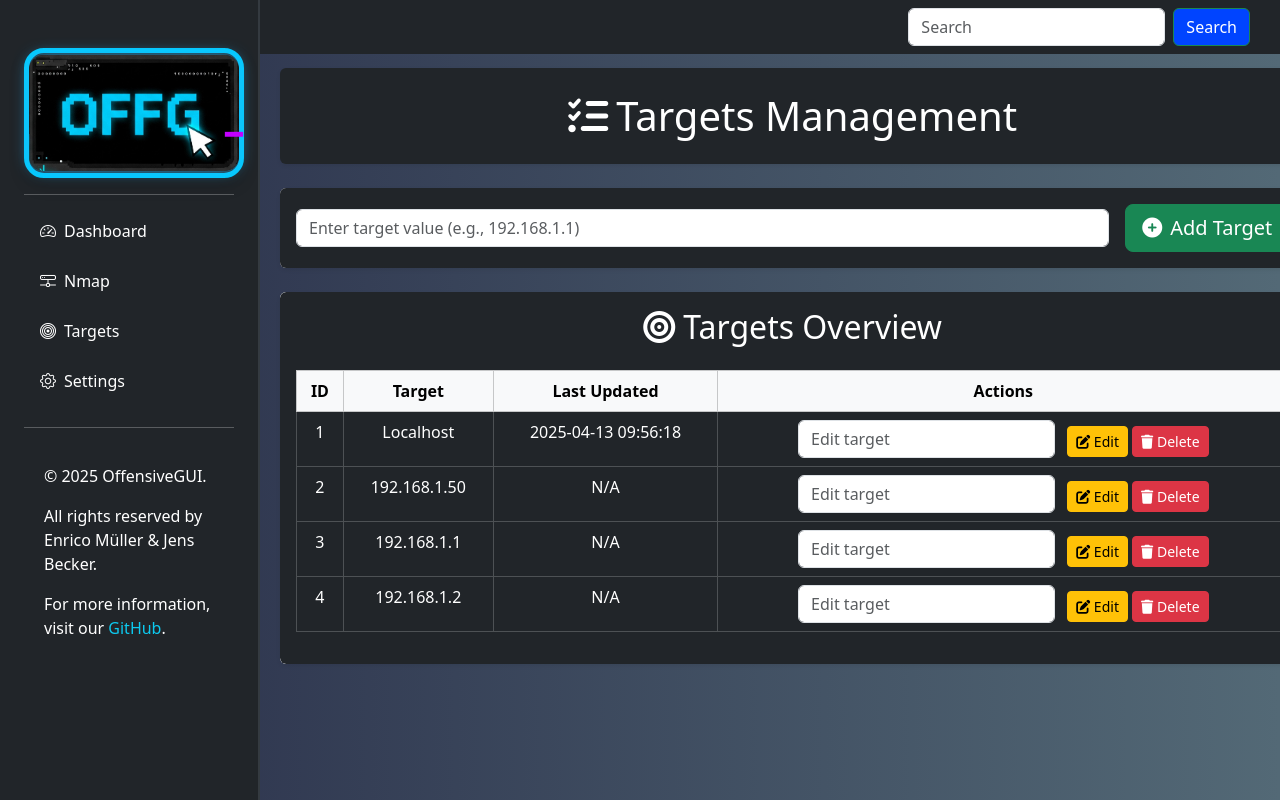
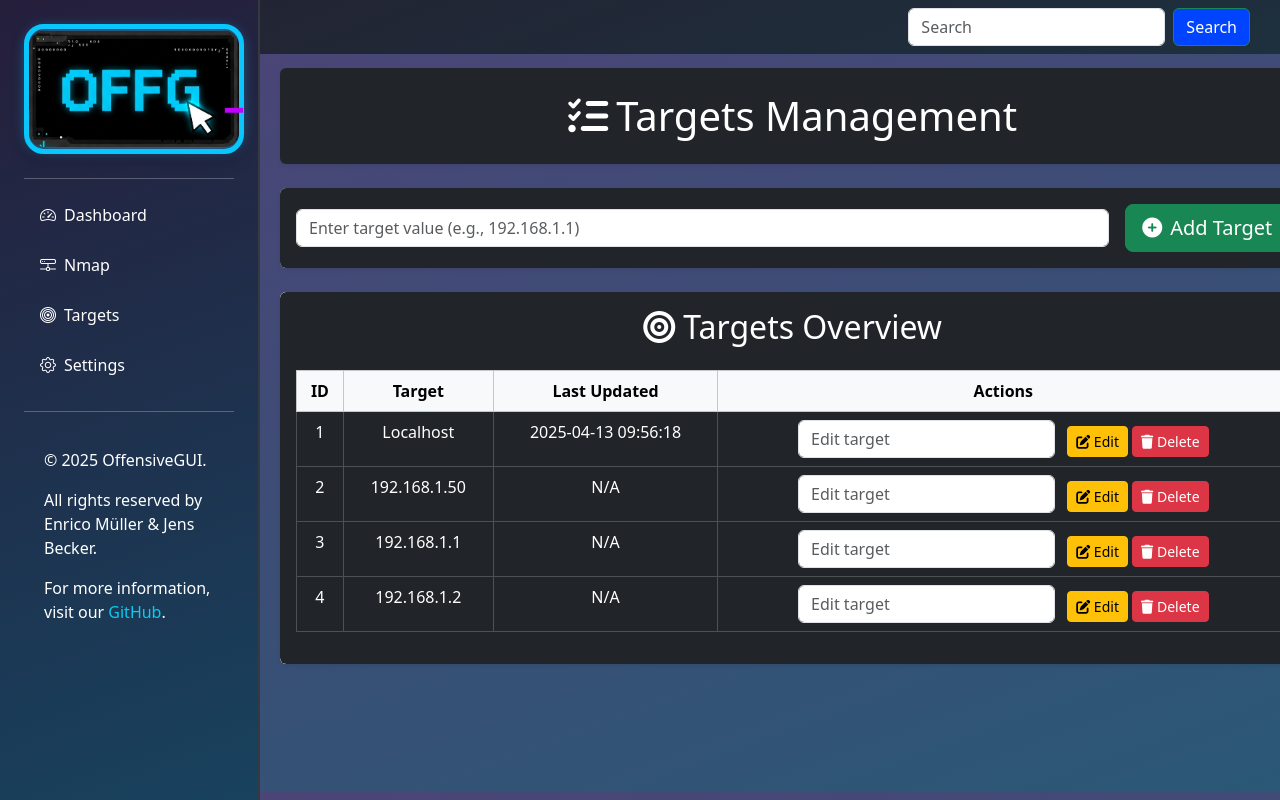
Before and after one commit to jensbecker-dev/OffensiveGUI, a Flask app: page /targets in a window 1280 px wide; the page is wider, and only the part inside the window is pictured. Run offline with Flask 3, Linux system fonts and the light colour scheme.

Commit message:
updated bg

```diff
--- a/static/css/styles.css
+++ b/static/css/styles.css
@@ -2,7 +2,9 @@
     General Styles
    =========================== */
 
-
+.navbar {
+    background-image: linear-gradient(-20deg, #18425e62 0%, #251e3b7a 100%);
+}
 
 /* ===========================
     Header Styles
@@ -32,10 +34,7 @@
 }
 
 body {
-    background: #536976;  /* fallback for old browsers */
-    background: -webkit-linear-gradient(to right, #292E49, #536976);  /* Chrome 10-25, Safari 5.1-6 */
-    background: linear-gradient(to right, #292E49, #536976); /* W3C, IE 10+/ Edge, Firefox 16+, Chrome 26+, Opera 12+, Safari 7+ */
-
+    background-image: linear-gradient(-20deg, #2b5876 0%, #4e4376 100%);
     animation: ease  5s infinite;
     color: #ffffff;
     min-height: 100vh;
@@ -51,6 +50,9 @@ h1, h2, h3, h4, h5, h6 {
 /* ===========================
     Sidebar Styles
    =========================== */
+.sidebar {
+    background-image: linear-gradient(-20deg, #18425e 0%, #251e3b 100%);
+}
 
 .sidebar ul {
     list-style: none;
--- a/templates/base.html
+++ b/templates/base.html
@@ -23,7 +23,7 @@
         <meta name="keywords" content="OffensiveGUI, penetration testing, web interface, security tools">
         <meta name="author" content="Jens Becker">
         <meta name="viewport" content="width=device-width, initial-scale=1.0">
-        <meta name="theme-color" content="#000000">
+        <meta name="theme-color" background-image="linear-gradient(-20deg, #2b5876 0%, #4e4376 100%);">
         <meta name="application-name" content="OffensiveGUI">
         <meta name="msapplication-TileImage" content="{{ url_for('static', filename='images/favicon.ico') }}">
         <meta name="linux-icon" content="{{ url_for('static', filename='images/favicon.ico') }}">
@@ -60,7 +60,7 @@
                     <!-- Logo -->
                     <a class="navbar-brand" href="/">
                         <div class="text-center">
-                            <div class="logo-container bg-dark text-white mx-auto d-flex align-items-center justify-content-center shadow position-relative logo-hover mt-4" style="width: 220px; height: 130px; border-radius: 20px; border: 4px solid #29B6F6;">
+                            <div class="logo-container bg-dark text-white mx-auto d-flex align-items-center justify-content-center shadow position-relative logo-hover mb-4" style="width: 220px; height: 130px; border-radius: 20px; border: 4px solid #29B6F6;">
                                 <!-- Simplified Logo -->
                                 <img src="{{ url_for('static', filename='images/logo.png') }}" alt="Logo" style="width: 100%; height: auto; border-radius: 15px; box-shadow: 0 0 15px rgba(41, 182, 246, 0.8); transition: transform 0.3s ease;" class="logo">
                             </div>
--- a/templates/index.html
+++ b/templates/index.html
@@ -5,10 +5,10 @@
 
 {% block content %}
 
-<div class="container-fluid">
+<div class="container-fluid";">
     <div class="row g-3">
         <!-- Dashboard Header -->
-        <div class="col-12 pt-4">
+        <div class="col-12 pt-4" style="background-color: #1d183138;">
             <div class="bg-dark text-white rounded p-4 text-center shadow-sm">
                 <h1 class="mb-0">
                     <i class="fas fa-tachometer-alt me-2"></i>Dashboard
```
